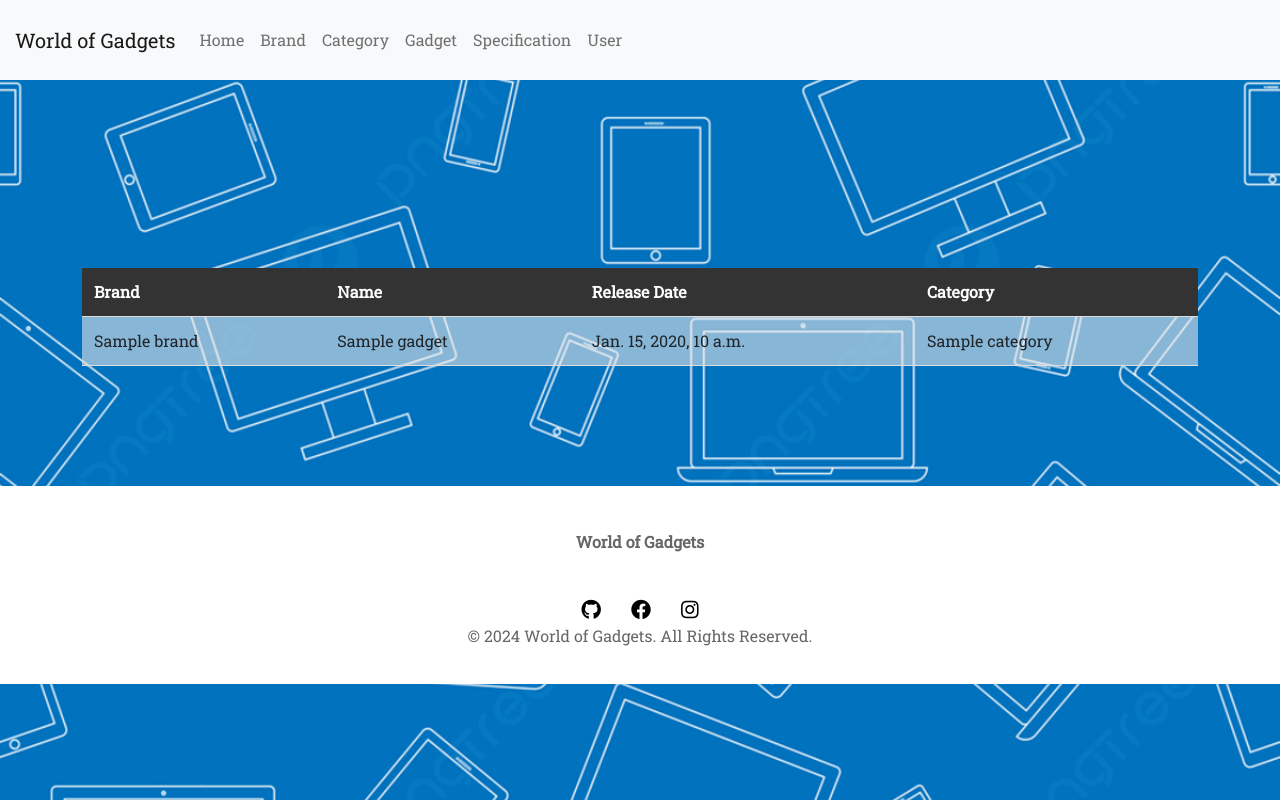
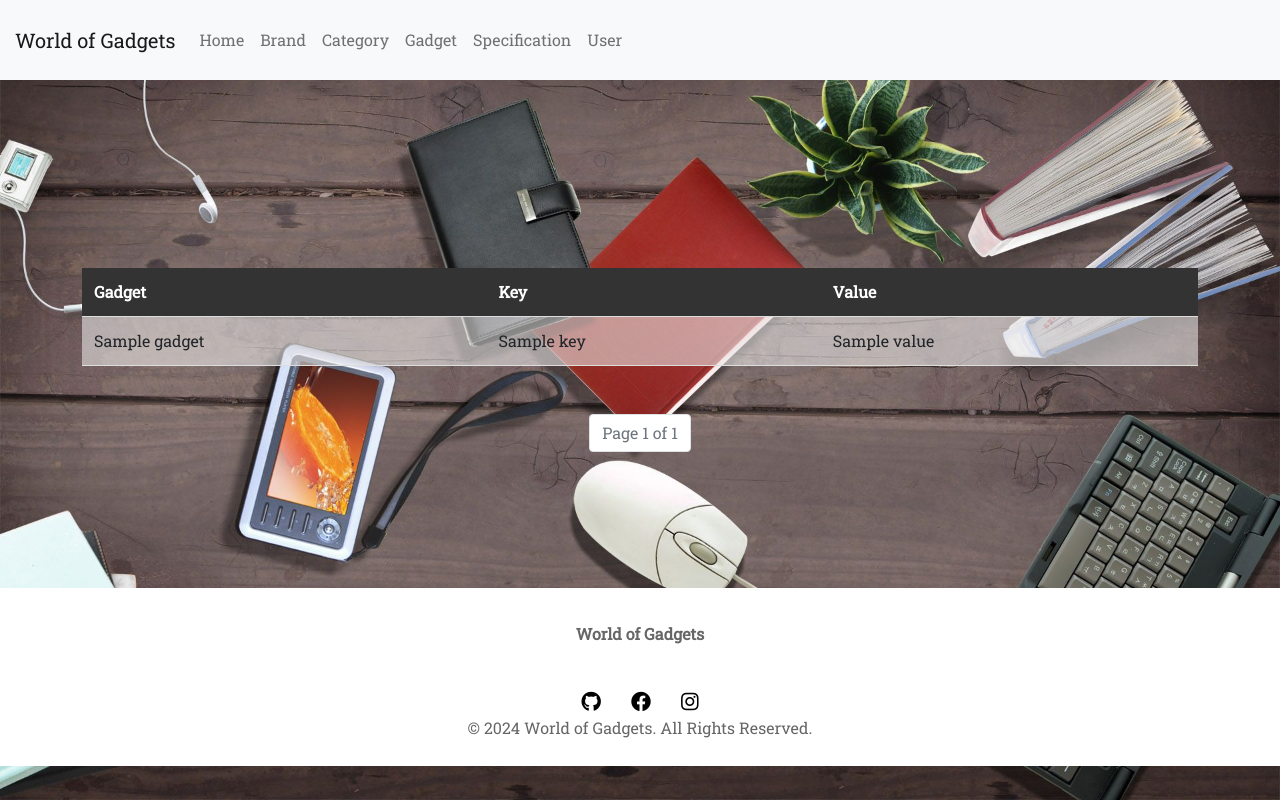
Before and after one commit to Jyeydee/WoG, a Django app: template gadgets/templates/specification.html in a window 1280 px wide. Run offline with Django 3.2, Linux system fonts and the light colour scheme; the template is opened without the code that fills it: most values are stand-ins (such as "Sample title", 1, 10 or a date in 2020).

Commit message:
Final Upload

```diff
--- a/gadgets/models.py
+++ b/gadgets/models.py
@@ -33,7 +33,7 @@ class Gadget(BaseModel):
 
 class Specification(BaseModel):
     gadget = models.ForeignKey(Gadget, on_delete=models.CASCADE)
-    key = models.CharField(max_length=255)
+    key = models.TextField()
     value = models.CharField(max_length=255)
 
     def __str__(self):
--- a/gadgets/static/css/style.css
+++ b/gadgets/static/css/style.css
@@ -7,13 +7,21 @@
 
 body {
     /* background-color: #d3d3d3; */
-    background-image: url('../images/background.jpg');
+    background-image: url('../images/bg.jpg');
     background-size: cover; /* This property ensures the image covers the entire body */
     background-position: center;
     background-attachment: fixed; /* Set the background position as fixed */
     height: 100%;
     margin: 0;
     padding: 0;
+}
+.Gadgets_nav {
+    text-align: center;
+}
+
+.Gadgets_nav a {
+    text-decoration: none;
+    color: rgb(16, 223, 255);
 }
 
 main {
@@ -31,7 +39,7 @@ main {
 footer {
     background-color: rgb(255, 255, 255);
     color: black;
-    padding: 20px;
+    padding: 10px;
     text-align: center;
 }
 
@@ -142,6 +150,7 @@ tr:hover {
 
 h1 {
     color: white;
+    text-align: center;
 }
 
 p {
--- a/gadgets/templates/specification.html
+++ b/gadgets/templates/specification.html
@@ -7,7 +7,7 @@
     <meta charset="UTF-8">
     <meta name="viewport" content="width=device-width, initial-scale=1.0">
     <link rel="stylesheet" href="{% static 'css/style.css' %}"/>
-    <title>Gadget Category</title>
+    <title>Gadget Specification</title>
 </head>
 <body>
     {% block content %}
@@ -15,22 +15,35 @@
         <div class="container"><br/><br/>
             <table>
                 <tr>
-                    <th>Brand</th>
-                    <th>Name</th>
-                    <th>Release Date</th>
-                    <th>Category</th>
+                    <th>Gadget</th>
+                    <th>Key</th>
+                    <th>Value</th>
                 </tr>
-                {% for gadget in gadgets %}
+                {% for indiv in specification %}
                 <tr>
-                    <td>{{ gadget.brand }}</td>
-                    <td>{{ gadget.name }}</td>
-                    <td>{{ gadget.release_date }}</td>
-                    <td>{{ gadget.category }}</td>
+                    <td>{{ indiv.gadget }}</td>
+                    <td>{{ indiv.key }}</td>
+                    <td>{{ indiv.value }}</td>
                 </tr>
                 {% endfor %}
             </table>
         </div>
 
+        <br><br>
+        <nav aria-label="Page navigation example">
+            <ul class="pagination justify-content-center">
+            {% if specification.has_previous %}
+            <li class="page-item"><a class="page-link" href="?page=1">&laquo First</a></li>
+            <li class="page-item"><a class="page-link" href="?page={{ specification.previous_page_number }}">Previous</a></li>
+            {% endif %}
+            <li class="page-item disabled"><a class="page-link">Page {{ specification.number }} of {{ specification.paginator.num_pages }}</a></li>
+            {% if specification.has_next %}
+            <li class="page-item"><a class="page-link" href="?page={{ specification.next_page_number }}">Next</a></li>
+            <li class="page-item"><a class="page-link" href="?page={{ specification.paginator.num_pages }}">Last &raquo</a></li>
+            {% endif %}
+            </ul>
+        </nav>
+
     {% include 'includes/footer.html' %}
     {% endblock %}
 </body>
```
Also changed, not shown: gadgets/templates/brand.html (+17 -10 lines), gadgets/templates/category.html (+25 -25 lines), gadgets/templates/gadget.html (+31 -6 lines), gadgets/templates/user.html (+16 -1 lines), db.sqlite3, gadgets/migrations/0002_alter_specification_key.py (added), gadgets/static/images/background.jpg (deleted), gadgets/static/images/bg.jpg (added), media/gadget_images/ASUS-TUF-Gaming-Dash-F15-Laptop-With-NVIDIA-GeForce-RTX-3050-GPU-Intel-Cor_w1FrmxH.jpg (added), media/gadget_images/laptop1.jpg (added), media/gadget_images/phone1.jpg (added), media/gadget_images/phone2.jpg (added), media/gadget_images/ps5-controller.jpg (added), media/gadget_images/tv1.jpg (added), 1 more files.
